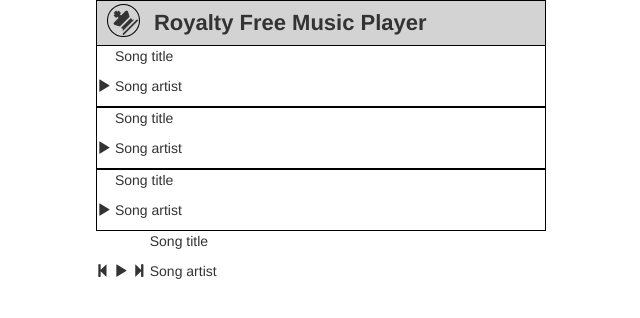
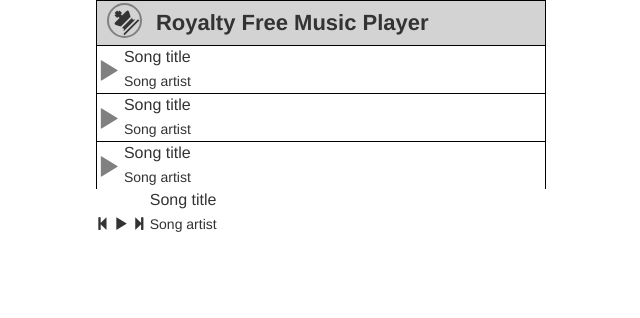
Before and after one commit to vikingeducation/assignment_royalty_free_music_player, a PHP site: page / in a window 1280 px wide. Shown: the top 318 px of the page, without its empty margins (319-959 px from the left). Run offline with PHP 8.4, Linux system fonts and the light colour scheme.

Commit message:
Style rows (play/pause, song title, artist)

```diff
--- a/css/styles.css
+++ b/css/styles.css
@@ -15,9 +15,13 @@ header {
   padding: 5px;
   margin-right: 10px;
   font-size: 21px;
+  border: 2px solid grey;
+  border-radius: 90px;
   -webkit-transform: rotate(-45deg);
-  border: 1px solid black;
-  border-radius: 90px; }
+  -moz-transform: rotate(-45deg);
+  -ms-transform: rotate(-45deg);
+  -o-transform: rotate(-45deg);
+  filter: progid:DXImageTransform.Microsoft.BasicImage(rotation=10); }
 
 h1 {
   margin-top: 10px;
@@ -27,9 +31,20 @@ h1 {
   font-weight: bold; }
 
 .song-container {
-  border: 1px solid black; }
+  border: 1px solid black;
+  border-bottom: none; }
+  .song-container .glyphicon {
+    font-size: 23px;
+    top: -5px;
+    color: grey; }
 
 .song-info {
   display: inline-block; }
+  .song-info .title {
+    font-size: 16px; }
+  .song-info .artist {
+    font-weight: 300; }
+  .song-info p {
+    margin: 0 0 2px; }
 
 /*# sourceMappingURL=styles.css.map */
--- a/index.html
+++ b/index.html
@@ -17,10 +17,12 @@
   </head>
 
   <body>
+
       <header>
         <span class="glyphicon glyphicon-king"></span>
         <h1>Royalty Free Music Player</h1>
       </header>
+
       <body>
         <div class="song-container">
           <span class="glyphicon glyphicon-play"></span>
--- a/scss/styles.scss
+++ b/scss/styles.scss
@@ -12,15 +12,21 @@ header {
   border: 1px solid black;
   border-bottom: none;
 }
+
 .glyphicon-king{
   margin-left: 10px;
   padding: 5px;
   margin-right: 10px;
   font-size: 21px;
-  -webkit-transform: rotate(-45deg);
-  border: 1px solid black;
+
+  border: 2px solid grey;
   border-radius: 90px;
 
+  -webkit-transform: rotate(-45deg);
+  -moz-transform: rotate(-45deg);
+  -ms-transform: rotate(-45deg);
+  -o-transform: rotate(-45deg);
+  filter: progid:DXImageTransform.Microsoft.BasicImage(rotation=10);
 }
 
 h1{
@@ -32,8 +38,27 @@ h1{
 }
 .song-container{
   border: 1px solid black;
+  border-bottom: none;
+
+  .glyphicon {
+    font-size: 23px;
+    top: -5px;
+    color:grey;
+  }
 }
 
 .song-info{
   display:inline-block;
+
+  .title {
+    font-size: 16px;
+  }
+
+  .artist {
+    font-weight: 300;
+  }
+
+  p {
+    margin: 0 0 2px;
+  }
 }
```
Also changed, not shown: 1 other file.
